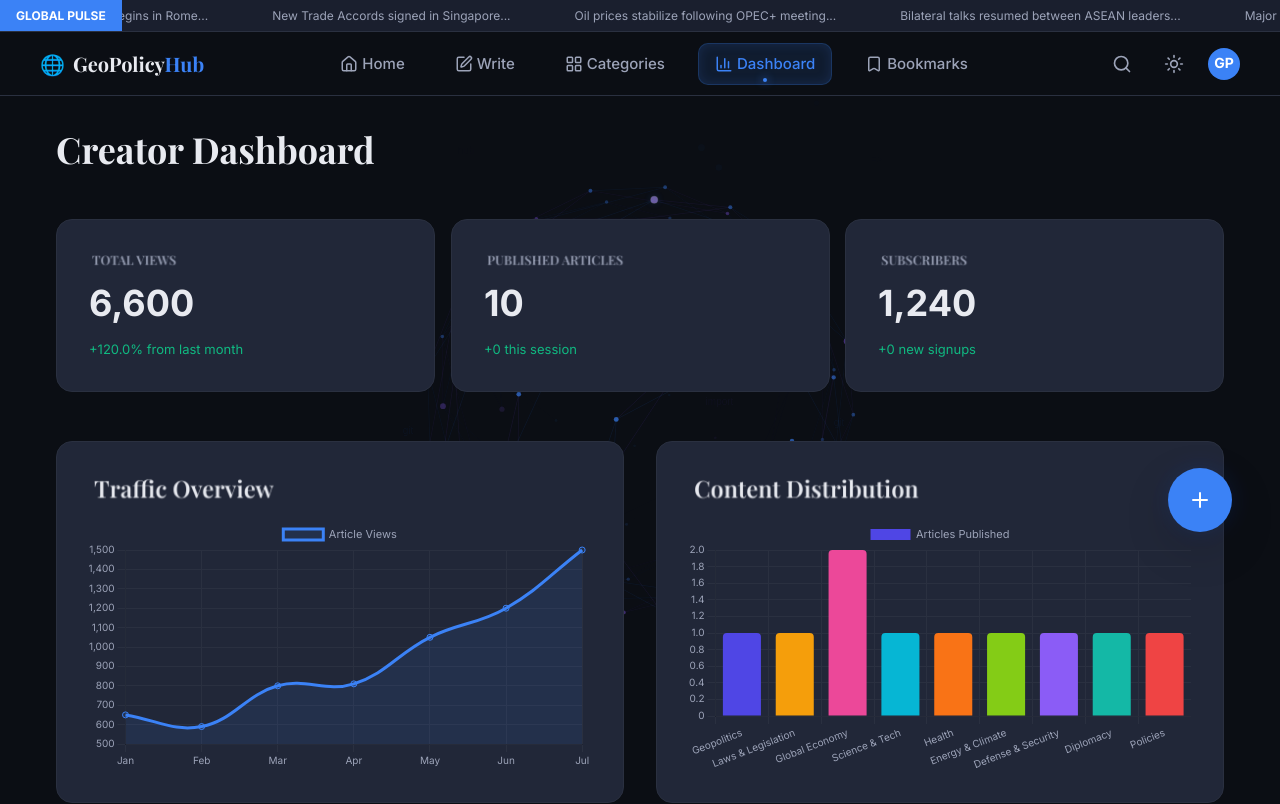
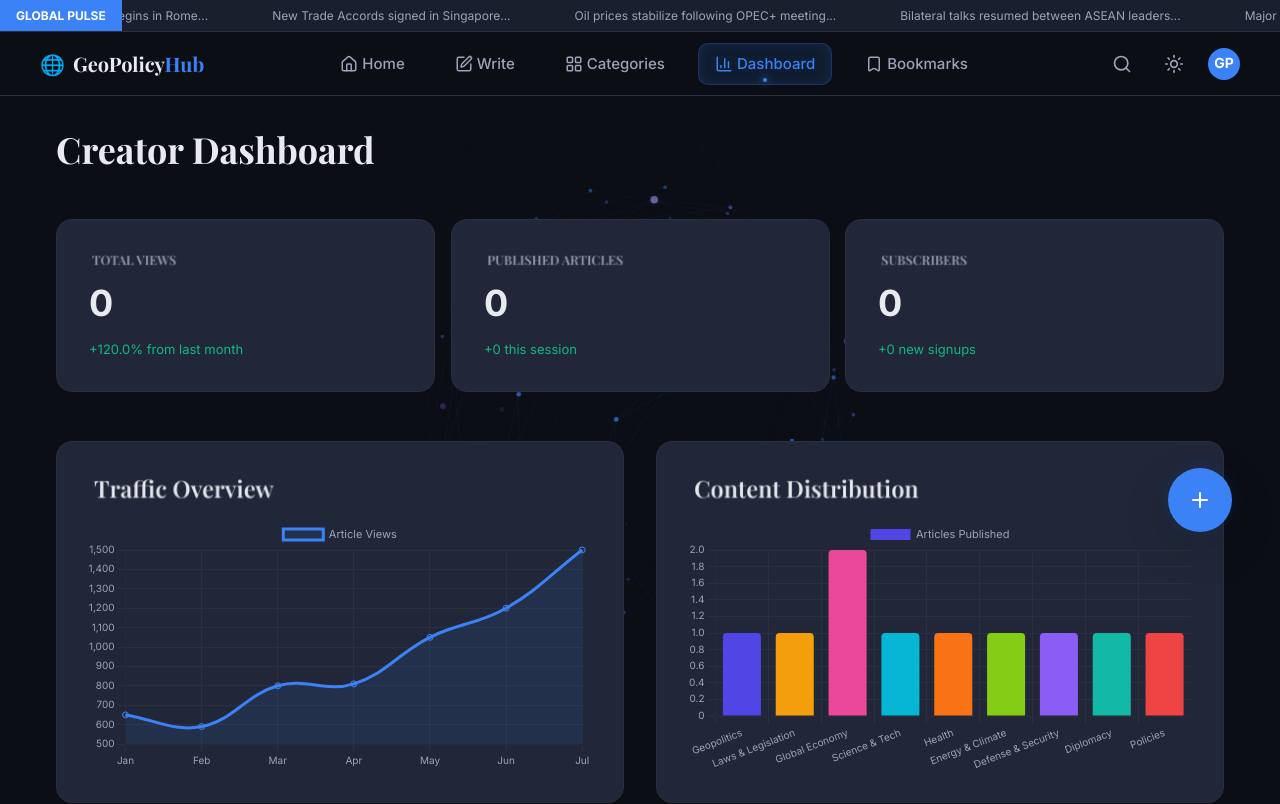
Before and after one commit to DevilEye03/geopolicy-hub, a Next.js app: page /dashboard in a window 1280 px wide. Shown: the top 804 px of the page. Built offline with nearby package versions, Linux system fonts and the light colour scheme; a web font is replaced by a local one.

Commit message:
Fix hardcoded statistics in profile and dashboard

```diff
--- a/src/app/dashboard/page.jsx
+++ b/src/app/dashboard/page.jsx
@@ -60,14 +60,14 @@ export default function Dashboard() {
 
   const savedArticles = JSON.parse((typeof window !== 'undefined' ? localStorage.getItem('geopolicy-articles') : null) || '[]');
   const allArticles = [...savedArticles, ...mockArticles];
-  const totalArticlesCount = 10 + savedArticles.length; // 10 mock + user-published
+  const totalArticlesCount = savedArticles.length; // Only count user-published as "their" articles for stats? Let's just use savedArticles.length so it matches profile.
 
   const subscribers = JSON.parse((typeof window !== 'undefined' ? localStorage.getItem('geopolicy-subscribers') : null) || '[]');
-  const totalSubscribersCount = 1240 + subscribers.length;
+  const totalSubscribersCount = subscribers.length;
 
   const allViews = JSON.parse((typeof window !== 'undefined' ? localStorage.getItem('geopolicy-article-views') : null) || '{}');
   const loggedViewsSum = Object.values(allViews).reduce((a, b) => Number(a) + Number(b), 0);
-  const totalViewsCount = 6600 + loggedViewsSum;
+  const totalViewsCount = loggedViewsSum;
 
   // Compute category counts
   const categoryCounts = {};
```
Also changed, not shown: src/app/profile/page.jsx (+6 -2 lines).
